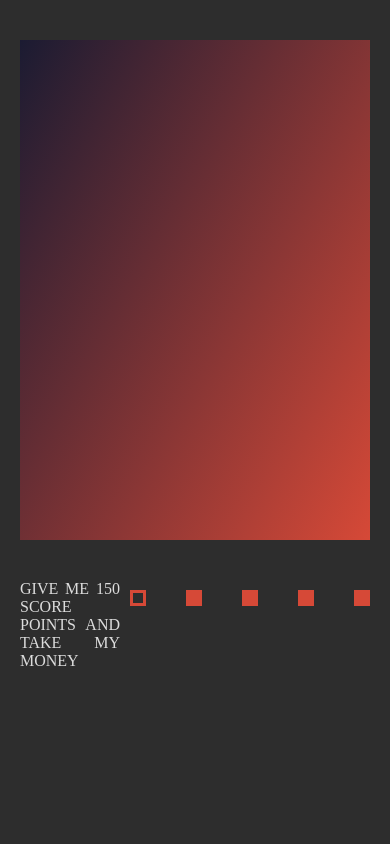
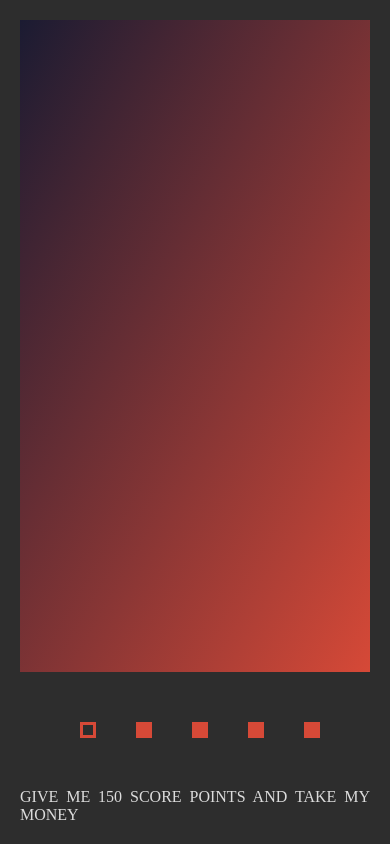
Before and after one commit to Into0/cssMemeSlider, a plain HTML site: page cssMemeSlider/index.html in a window 390 px wide. Drawn offline with Linux system fonts and the light colour scheme.

Commit message:
feat: added media mobile (Mon, 18.09.2023, 00:56)

```diff
--- a/cssMemeSlider/style.css
+++ b/cssMemeSlider/style.css
@@ -25,7 +25,8 @@ input[type=radio] {
   margin: 0 auto;
   max-width: 1440px;
   width: calc(100% - 4rem);
-  padding: 4rem 0 4rem 0;
+  height: 100vh;
+  padding: 2rem 0 2rem 0;
   display: flex;
   flex-direction: column;
   align-items: center;
@@ -37,16 +38,17 @@ input[type=radio] {
   overflow: hidden;
   background-image: linear-gradient(120deg, var(--Blue-Dark), var(--Orange));
   width: 100%;
+  height: 100vh;
 }
 
 .slides {
   display: flex;
   width: 500%;
+  height: 100%;
   transition: all ease 0.5s;
 }
 
 .slides__item {
-  height: 50rem;
   width: 100%;
   background-repeat: no-repeat;
   background-size: contain;
@@ -140,3 +142,23 @@ input[type=radio] {
 #slide5:checked ~ .container > .controls > label > .radio5 {
   background-color: transparent;
 }
+
+@media only screen and (max-width: 600px) {
+  .container {
+    flex-direction: column;
+  }
+
+  .slides__item {
+    background-size: contain;
+  }
+
+  .text__slider  {
+    order: 1;
+    width: 100%;
+  }
+
+  .controls {
+    margin-bottom: 40px;
+    justify-content: center;
+  }
+}
```
